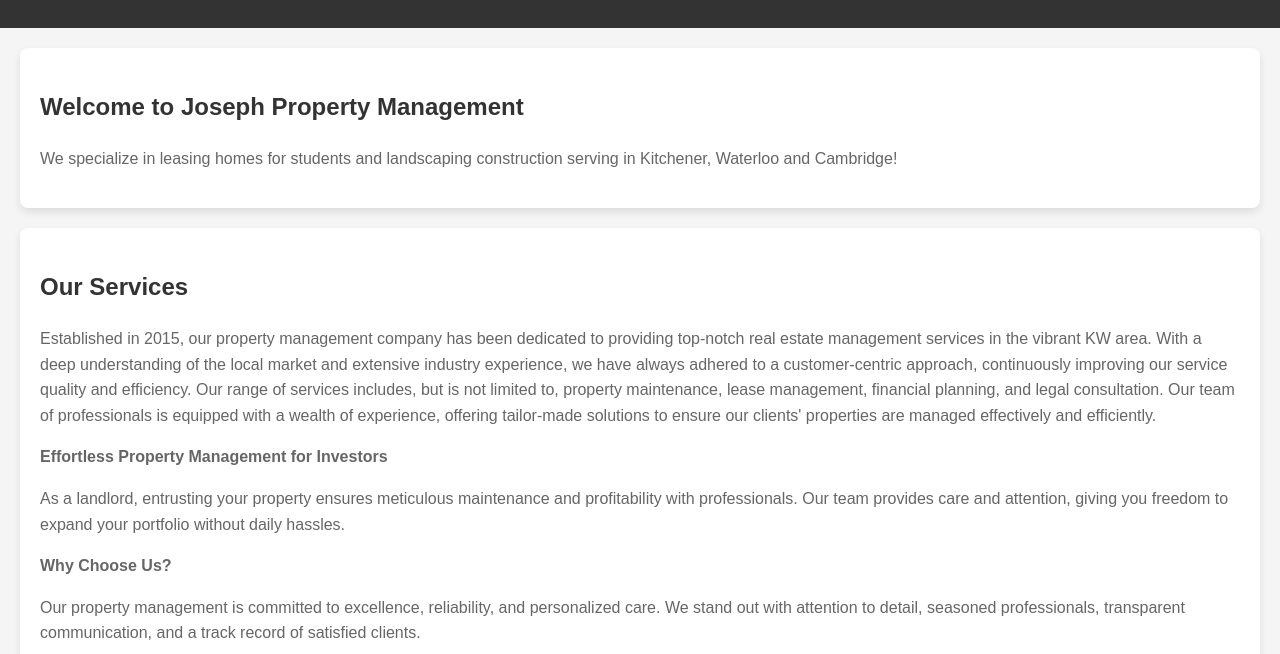
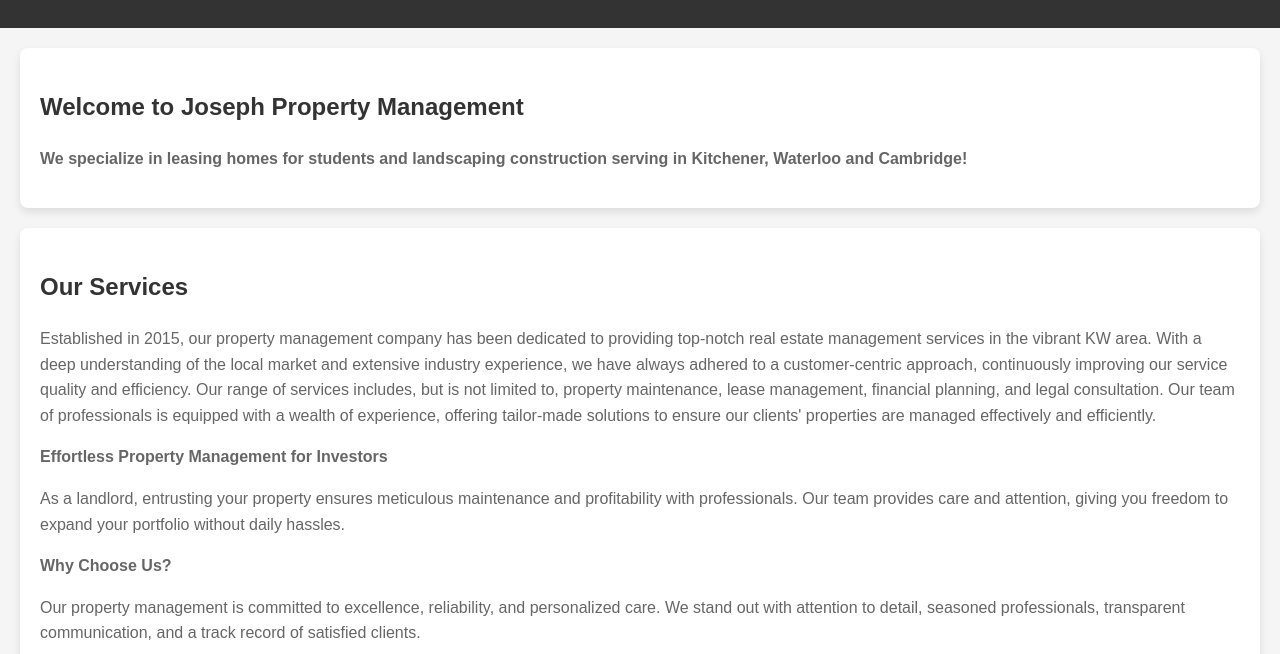
Before and after one commit to ssshanshannn/Josephpropertymanagement, a plain HTML site: page index.html in a window 1280 px wide. Shown: the part 146-800 px from the top of the page. Drawn offline with Linux system fonts and the light colour scheme.

Commit message:
Update index.html

```diff
--- a/index.html
+++ b/index.html
@@ -334,8 +334,8 @@
 
     <section id="home">
         <h2>Welcome to Joseph Property Management</h2>
-         <p>We specialize in leasing homes for students and landscaping construction serving in Kitchener, Waterloo and Cambridge!
-        </p>
+         <p><b>We specialize in leasing homes for students and landscaping construction serving in Kitchener, Waterloo and Cambridge!</b>
+         <p>
         <p></p>
     </section>
 
```
